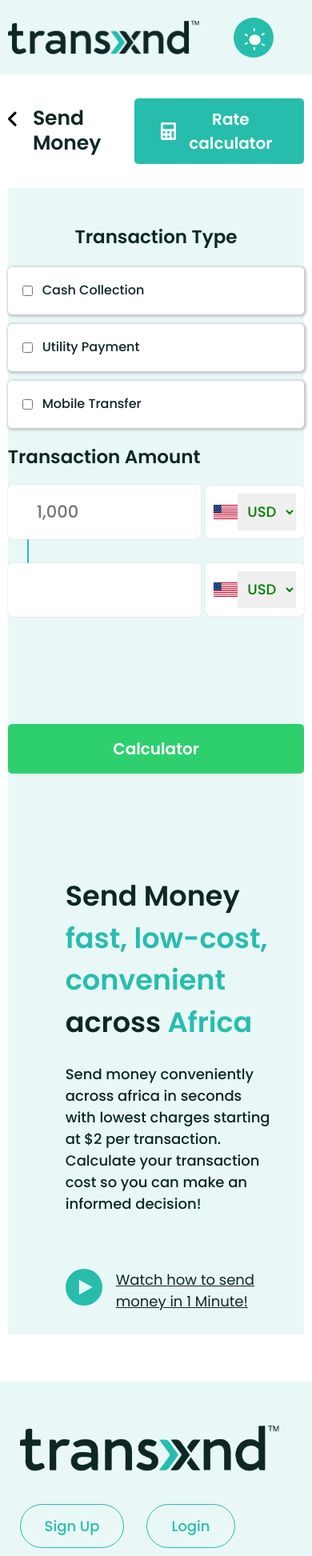
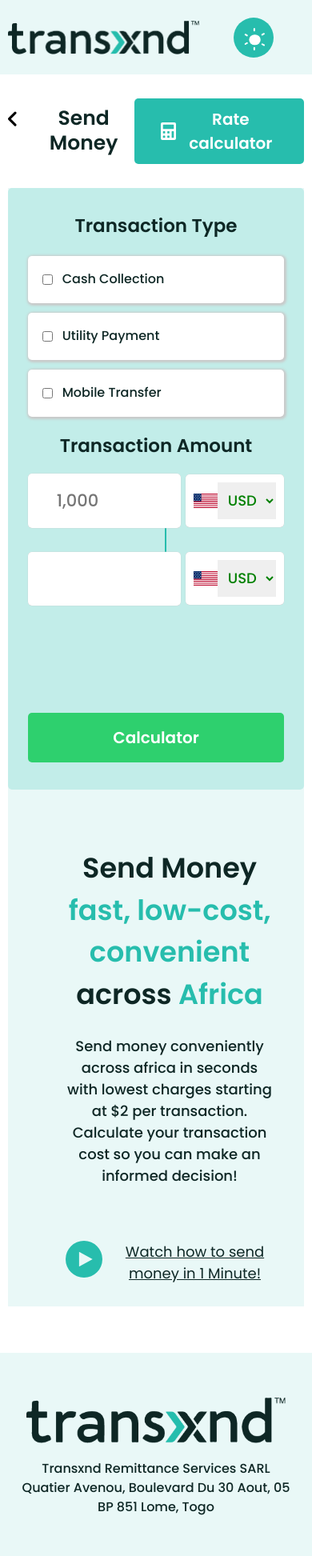
Before and after one commit to ab9pixel/Transxnd-Enhanced-screens, a React (Create React App) app: page / in a window 390 px wide. Shown: the top 1945 px of the page at 80% size. Built offline with nearby package versions, Linux system fonts and the light colour scheme.

Commit message:
footer updates

```diff
--- a/src/App.scss
+++ b/src/App.scss
@@ -159,6 +159,9 @@ body{
 // MOBILE RESPONSIVE
 .App{
 @media(max-width: 990px){
+    *:not(input){
+        text-align: center;
+    }
     .headerMain  .navbarWrap, .profileView, .sidebarMain, .support-message  {
     display: none;
     }
@@ -175,7 +178,13 @@ body{
         text-align: center;
     }
     .sendMoneyPageOneRight{
-        padding-right: 0;
+        padding: 34px 25px;
+        border-radius: 5px;
+        background: #C2EDE9;
+        border-radius: 5px;
+    }
+    .sendMoneyPageOneLeft{
+        padding-top: 72px;
     }
     .container{
         min-width: 95%;
@@ -185,4 +194,22 @@ body{
     .ContentHeaderText p{
         display: none;
     }
+    .footerMain{
+        .footerLeftWrap{
+            padding-bottom: 45px;
+            .footerAddress{
+                margin-top: 20px;
+            }
+        }
+        .footerMiddleWrap{
+            flex-direction: column;
+        }
+        padding-bottom: 30px;
+        input{
+            position: static;
+        }
+        .modeAndLang, .footerContact, .footerSocialIcons, .footerButton{
+            display: none;
+        }
+    }
 }}
```
